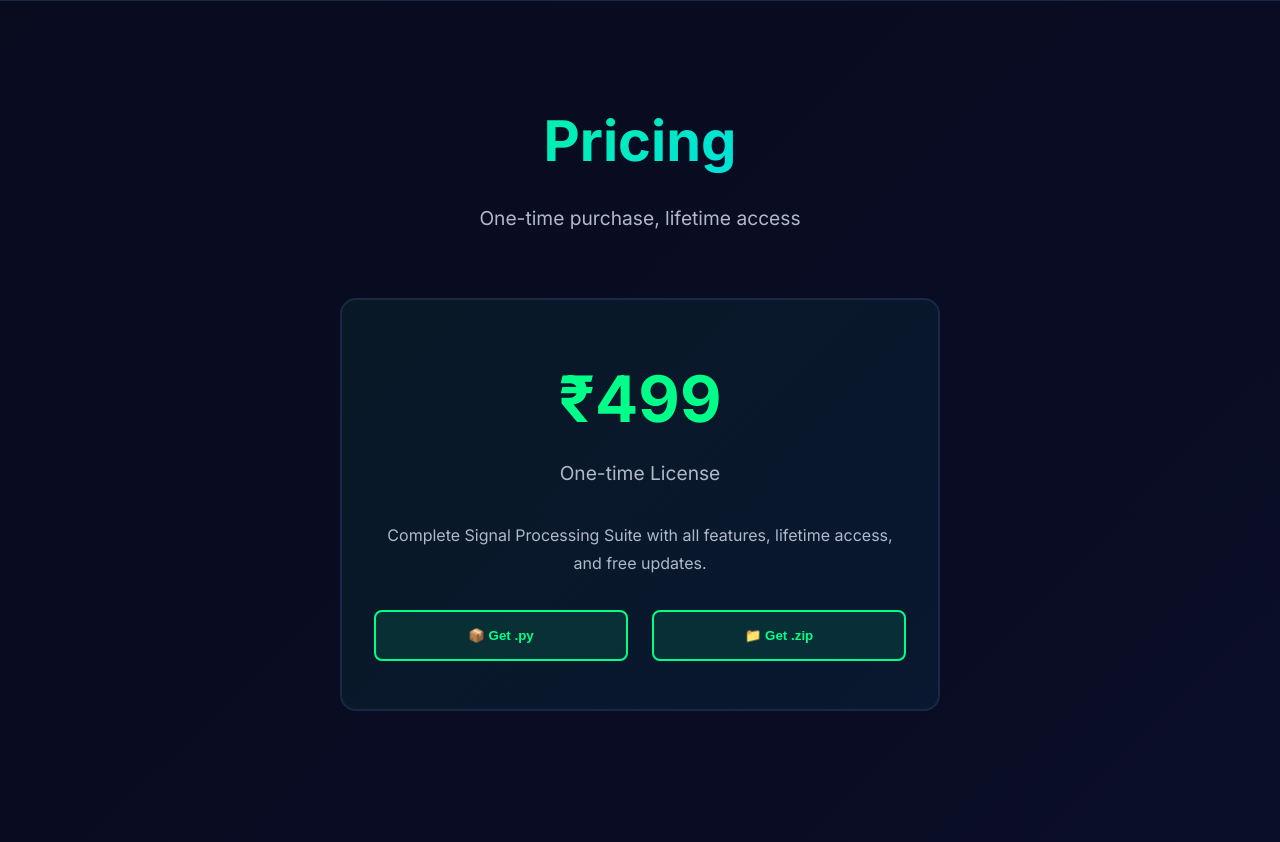
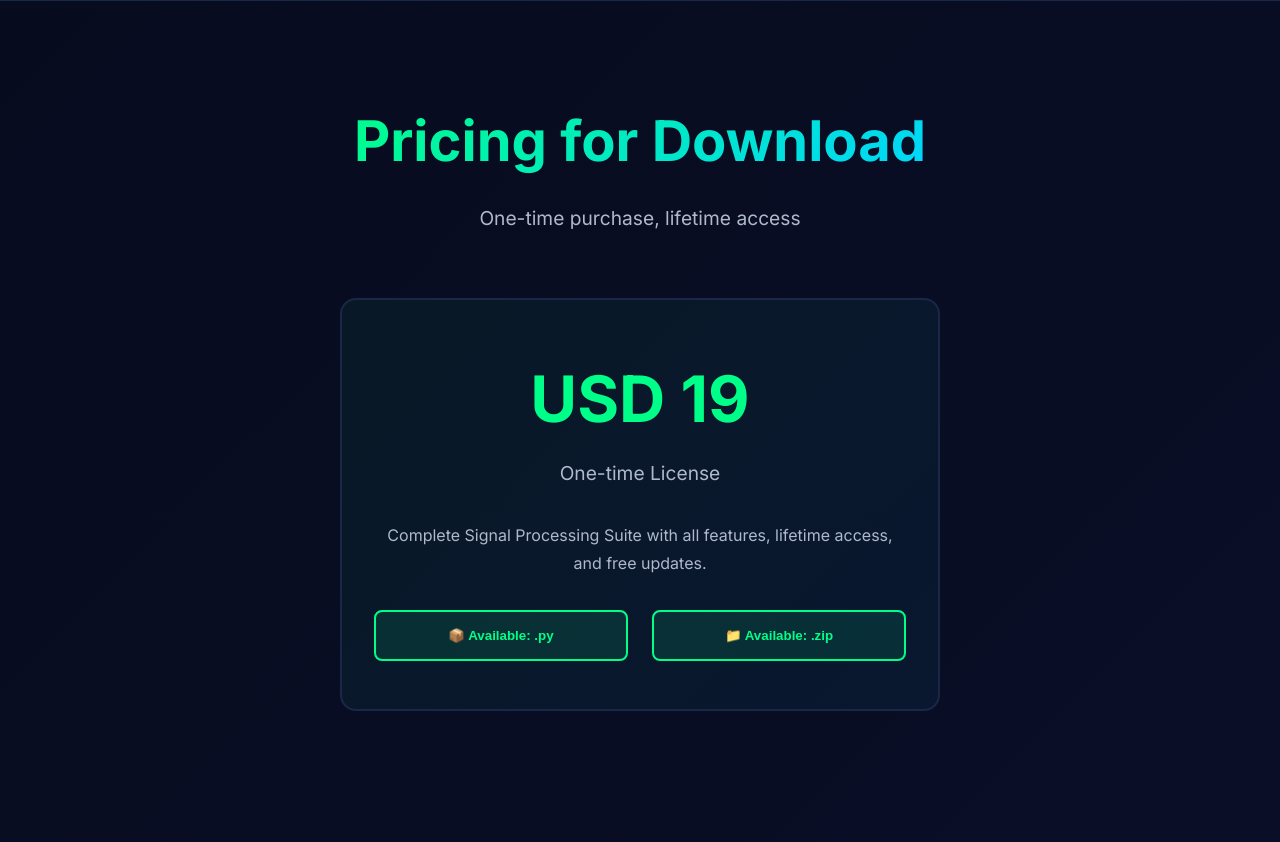
Before and after one commit to achawla4/leibnitz, a Flask app: page / in a window 1280 px wide. Shown: the part 3297-4139 px from the top of the page. Run offline with Flask 2, Linux system fonts and the light colour scheme.

Commit message:
changed leibnitz

```diff
--- a/templates/leibnitz.html
+++ b/templates/leibnitz.html
@@ -734,17 +734,17 @@
     <!-- Pricing Section -->
     <section class="pricing" id="pricing">
         <div class="pricing-container">
-            <h2 class="section-title">Pricing</h2>
+            <h2 class="section-title">Pricing for Download</h2>
             <p class="section-subtitle">One-time purchase, lifetime access</p>
             <div class="price-box">
-                <div class="price-amount">₹499</div>
+                <div class="price-amount">USD 19</div>
                 <div class="price-period">One-time License</div>
                 <div class="price-description">
                     Complete Signal Processing Suite with all features, lifetime access, and free updates.
                 </div>
                 <div class="download-options">
-                    <button class="download-btn">📦 Get .py</button>
-                    <button class="download-btn">📁 Get .zip</button>
+                    <button class="download-btn">📦 Available: .py</button>
+                    <button class="download-btn">📁 Available: .zip</button>
                 </div>
             </div>
         </div>
```
